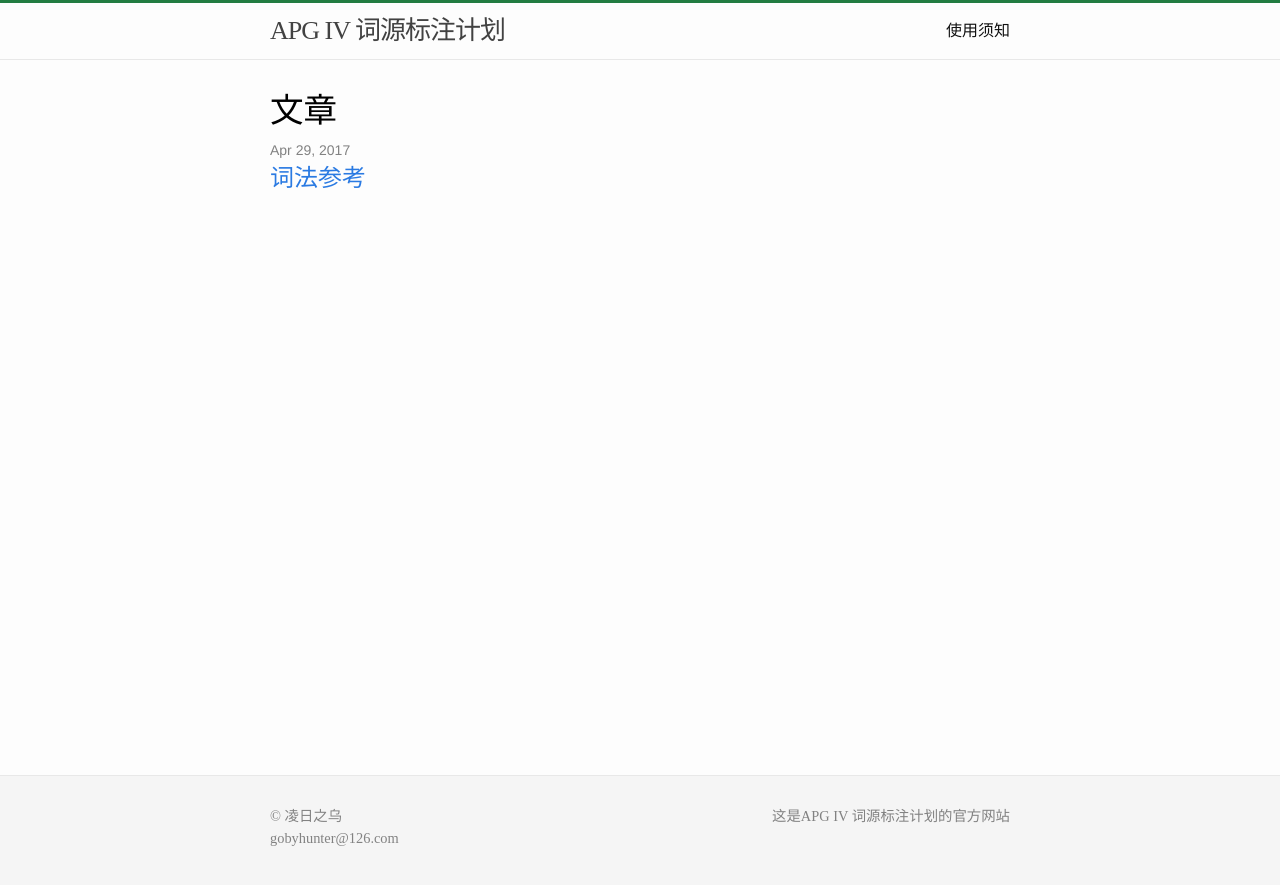
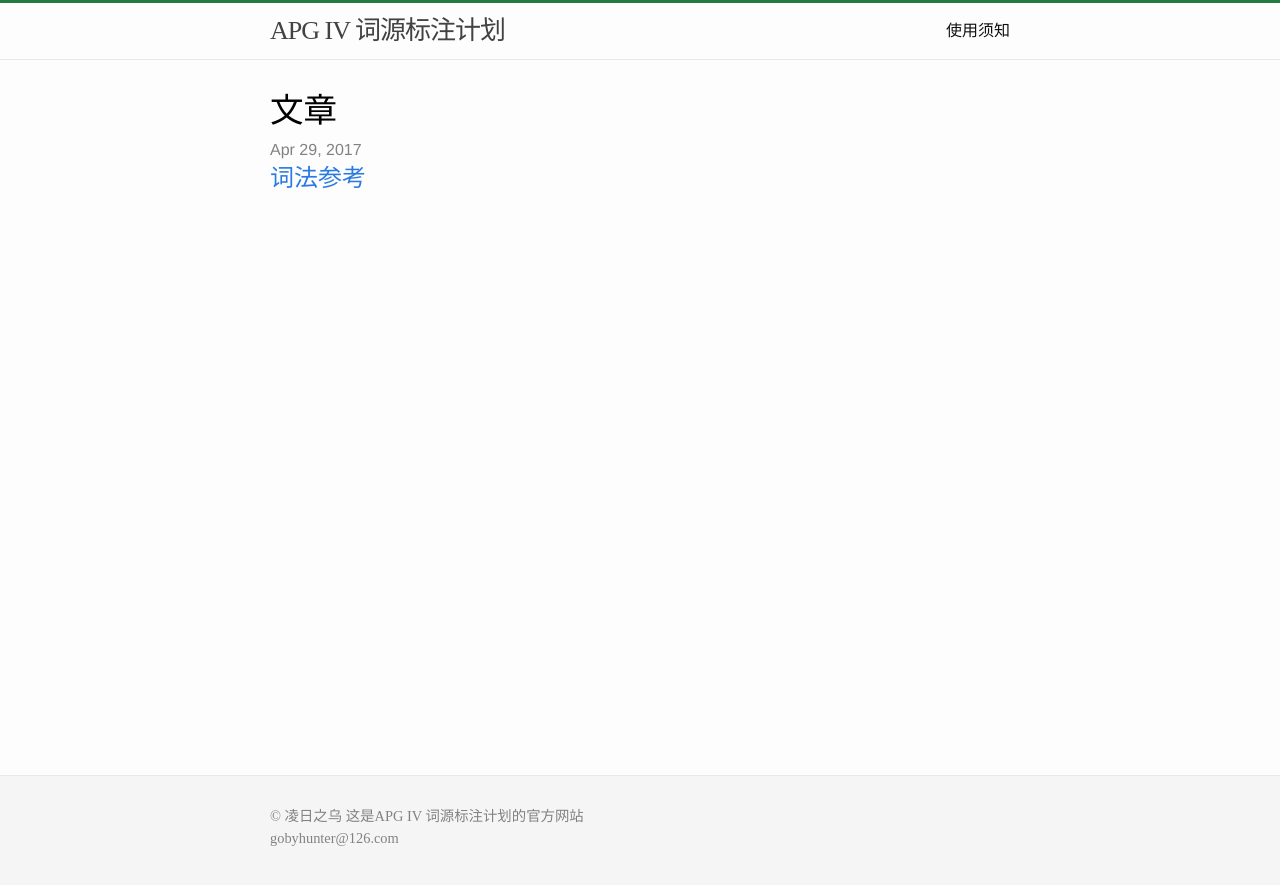
Before and after one commit to LykosEremos/graymatter, a Jekyll site: the page built from index.md, in a window 1280 px wide. Shown: the top 885 px of the page. Built offline with Jekyll 4.4.1, drawn with Linux system fonts in a browser that asks for light colours.

Commit message:
Fourth commit

```diff
--- a/_includes/footer.html
+++ b/_includes/footer.html
@@ -1,12 +1,12 @@
 <footer class="site-footer">
-
-	<div style="position:relative;max-width: calc(800px - (30px * 2)); margin-right: auto; margin-left: auto;font-family: serifRoman,'Microsoft YaHei';color:#828282;font-size:0.9em;">
-  <span style="position:absolute;left:0;">© 凌日之乌</span>
-  <span style="position:absolute;right:0;">{{site.description}}</span>
+<div class="wrapper">
+	<div class="footer-box">
+  <span>© 凌日之乌</span>
+  <span>{{site.description}}</span>
   <br>
-	<span style="position:absolute;left:0;">{{site.email }}</span>
+	<span>{{site.email }}</span>
   </div>
-
+<div>
 
 
 </footer>
--- a/_includes/header.html
+++ b/_includes/header.html
@@ -14,6 +14,7 @@
       </div>
     </nav>
 
+
   </div>
 
 </header>
--- a/assets/main.scss
+++ b/assets/main.scss
@@ -63,13 +63,13 @@
 
 .post-list-title{
 	font-family: serifRoman,'Microsoft YaHei';
-	font-size: 1vw;
+	font-size: 2em;
 }
 
 
 
 .post-meta {
-	font-size: 14px;
+	font-size: 1em;
 	font-family: Helvetica, Arial, sans-serif;
 	color: #828282;
 }
@@ -82,14 +82,13 @@
 
 .post-title{
 font-family:"SimHei";
-font-size: 3vw;
+font-size: 2em;
 }
 
 
 
 
-.maintext{line-height: 175%;
-}
+.maintext{line-height: 175%;}
 
 
 
@@ -127,7 +126,6 @@
 
 .table-of-contents{
 	font-family:'Microsoft YaHei';
-	font-size:1em;
 	font-weight:300;
 	position:fixed;
 	top:8em;
@@ -157,3 +155,76 @@
         counter-increment: toch2counter;
 		content: counter(toch1counter) "." counter(toch2counter) ".\0000a0\0000a0";
    }
+
+
+.footer-box
+{
+	margin-right: auto;
+	margin-left: auto;
+	font-family: serifRoman,'Microsoft YaHei';
+	color:#828282;
+	font-size:0.9em;
+}
+
+
+/* The container <div> - needed to position the dropdown content */
+.dropdown {
+    display: inline-block;
+	font-family:'Microsoft YaHei';
+	font-weight:300;
+	counter-reset: toch1counter;
+	position:fixed;
+	top:8em;
+	left:5%;
+}
+
+.dropbtn {
+    background-color: #4CAF50;
+    color: white;
+	opacity: 0.15;
+    padding: 8px;
+	padding-left: 8px;
+	padding-right: 8px;
+    border: none;
+    cursor: pointer;
+}
+
+/* Dropdown Content (Hidden by Default) */
+.dpd-content {
+	padding:1em;
+	font-size:1.5em;
+    display: none;
+    position: absolute;
+    background-color: #f9f9f9;
+    min-width: 7em;
+    box-shadow: 0px 8px 16px 0px rgba(0,0,0,0.2);
+    z-index: 1;
+}
+
+
+/* Show the dropdown menu on hover */
+.dropdown:hover .dpd-content {
+    display: block;
+}
+
+/* Change the background color of the dropdown button when the dropdown content is shown */
+.dropdown:hover .dropbtn {
+    background-color:#227c41;
+	opacity: 1;
+}
+
+
+.wrapper { max-width: -webkit-calc(800px - (30px * 2)); max-width: calc(800px - (30px * 2)); margin-right: auto; margin-left: auto; padding-right: 30px; padding-left: 30px; }
+@media screen and (max-width: 800px) { .wrapper { max-width: -webkit-calc(800px - (30px)); max-width: calc(800px - (30px)); padding-right: 15px; padding-left: 15px; } }
+
+
+@media screen and (max-width: 1000px) {
+.dropdown {
+	top:6.5em;
+	left:85%;
+}
+
+.dpd-content {
+	right:0;
+}
+}
```
Also changed, not shown: _layouts/post.html (+11 -6 lines).
